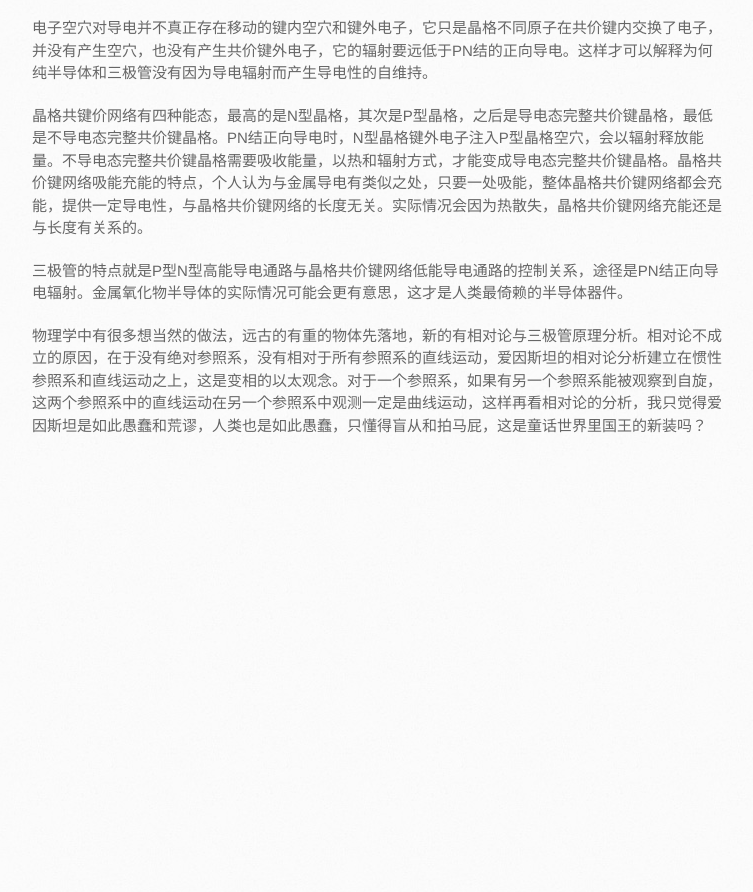
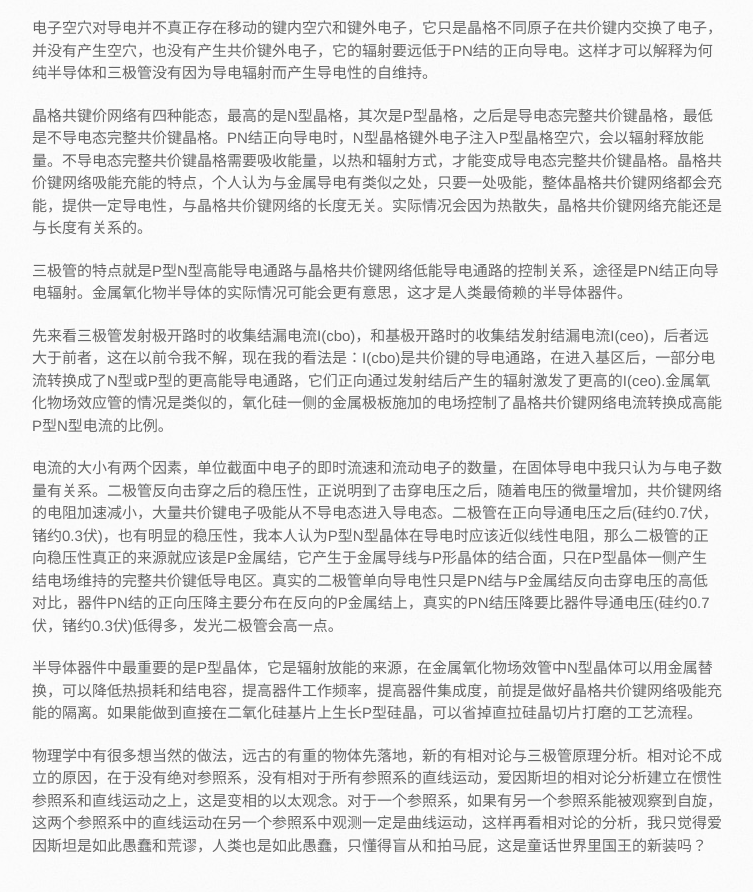
Before and after one commit to xuiv/xuiv.github.io, a Jekyll site: the page built from _posts/2019-05-28-triode-theory.markdown, in a window 1280 px wide and 900 px high, scrolled down 934 px. Shown: the top 892 px of the window, without its empty margins (138-891 px from the left). Built offline with Jekyll 4.4.1, drawn with Linux system fonts in a browser that asks for light colours; some web fonts are replaced; before the commit the page ends 1414 px from its top, so only the background shows below that.

Commit message:
Update 2019-05-28-triode-theory.markdown

```diff
--- a/_posts/2019-05-28-triode-theory.markdown
+++ b/_posts/2019-05-28-triode-theory.markdown
@@ -21,4 +21,10 @@ PN结加正向电压的情况，在结电场电压内，硅约0.7伏，锗约0.3
 
 三极管的特点就是P型N型高能导电通路与晶格共价键网络低能导电通路的控制关系，途径是PN结正向导电辐射。金属氧化物半导体的实际情况可能会更有意思，这才是人类最倚赖的半导体器件。
 
+先来看三极管发射极开路时的收集结漏电流I(cbo)，和基极开路时的收集结发射结漏电流I(ceo)，后者远大于前者，这在以前令我不解，现在我的看法是：I(cbo)是共价键的导电通路，在进入基区后，一部分电流转换成了N型或P型的更高能导电通路，它们正向通过发射结后产生的辐射激发了更高的I(ceo).金属氧化物场效应管的情况是类似的，氧化硅一侧的金属极板施加的电场控制了晶格共价键网络电流转换成高能P型N型电流的比例。
+
+电流的大小有两个因素，单位截面中电子的即时流速和流动电子的数量，在固体导电中我只认为与电子数量有关系。二极管反向击穿之后的稳压性，正说明到了击穿电压之后，随着电压的微量增加，共价键网络的电阻加速减小，大量共价键电子吸能从不导电态进入导电态。二极管在正向导通电压之后(硅约0.7伏，锗约0.3伏)，也有明显的稳压性，我本人认为P型N型晶体在导电时应该近似线性电阻，那么二极管的正向稳压性真正的来源就应该是P金属结，它产生于金属导线与P形晶体的结合面，只在P型晶体一侧产生结电场维持的完整共价键低导电区。真实的二极管单向导电性只是PN结与P金属结反向击穿电压的高低对比，器件PN结的正向压降主要分布在反向的P金属结上，真实的PN结压降要比器件导通电压(硅约0.7伏，锗约0.3伏)低得多，发光二极管会高一点。
+
+半导体器件中最重要的是P型晶体，它是辐射放能的来源，在金属氧化物场效管中N型晶体可以用金属替换，可以降低热损耗和结电容，提高器件工作频率，提高器件集成度，前提是做好晶格共价键网络吸能充能的隔离。如果能做到直接在二氧化硅基片上生长P型硅晶，可以省掉直拉硅晶切片打磨的工艺流程。
+
 物理学中有很多想当然的做法，远古的有重的物体先落地，新的有相对论与三极管原理分析。相对论不成立的原因，在于没有绝对参照系，没有相对于所有参照系的直线运动，爱因斯坦的相对论分析建立在惯性参照系和直线运动之上，这是变相的以太观念。对于一个参照系，如果有另一个参照系能被观察到自旋，这两个参照系中的直线运动在另一个参照系中观测一定是曲线运动，这样再看相对论的分析，我只觉得爱因斯坦是如此愚蠢和荒谬，人类也是如此愚蠢，只懂得盲从和拍马屁，这是童话世界里国王的新装吗？
```
